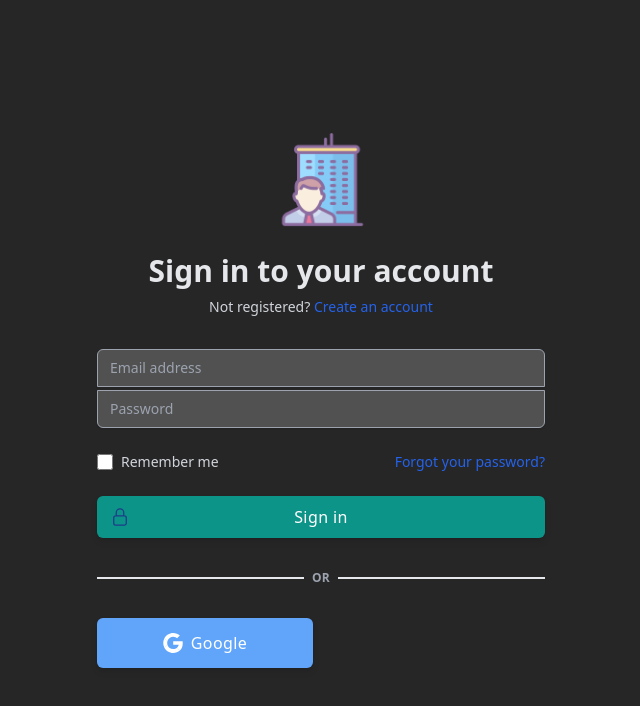
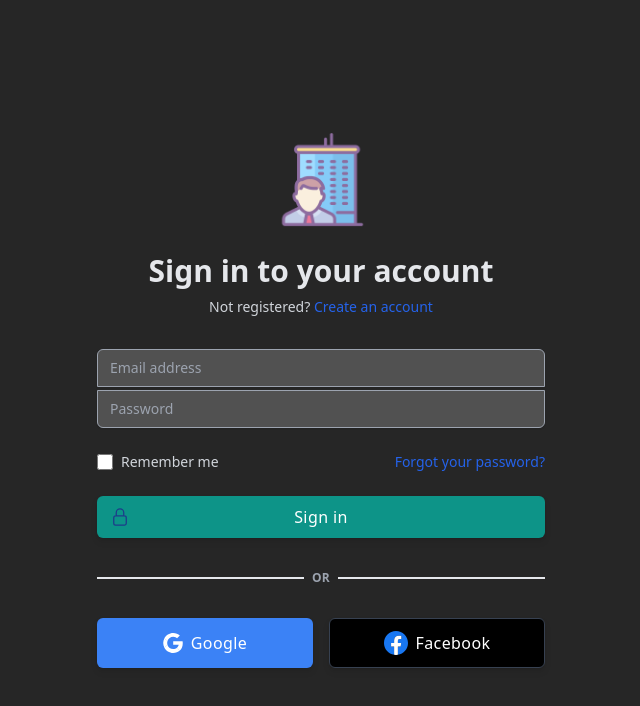
Before and after one commit to Nick-M1/job-application-tracker, a React (Vite) app: page /newapplication in a window 1280 px wide. Shown: the top 706 px of the page, without its empty margins (319-959 px from the left). Built offline with nearby package versions, Linux system fonts and the light colour scheme; no server answers.

Commit message:
facebook signin

```diff
--- /dev/null
+++ b/src/icons/FacebookIcon.tsx
@@ -0,0 +1,12 @@
+type Props = {
+    className?: string
+}
+
+export default function FacebookIcon({ className }: Props) {
+    return (
+        <svg className={className} xmlns="http://www.w3.org/2000/svg" data-name="Ebene 1" viewBox="0 0 1024 1024" id="facebook-logo-2019">
+            <path fill="#1877f2" d="M1024,512C1024,229.23016,794.76978,0,512,0S0,229.23016,0,512c0,255.554,187.231,467.37012,432,505.77777V660H302V512H432V399.2C432,270.87982,508.43854,200,625.38922,200,681.40765,200,740,210,740,210V336H675.43713C611.83508,336,592,375.46667,592,415.95728V512H734L711.3,660H592v357.77777C836.769,979.37012,1024,767.554,1024,512Z"></path>
+            <path fill="#fff" d="M711.3,660,734,512H592V415.95728C592,375.46667,611.83508,336,675.43713,336H740V210s-58.59235-10-114.61078-10C508.43854,200,432,270.87982,432,399.2V512H302V660H432v357.77777a517.39619,517.39619,0,0,0,160,0V660Z"></path>
+        </svg>
+    )
+}
--- a/src/pages/SigninPage.tsx
+++ b/src/pages/SigninPage.tsx
@@ -3,6 +3,7 @@ import ClosedLockIcon from "../icons/ClosedLockIcon";
 import {Provider} from "@supabase/supabase-js";
 import {supabase} from "../supabase_init";
 import {LOGO_IMG} from "../constants/assets-constants";
+import FacebookIcon from "../icons/FacebookIcon";
 
 async function signInProviderHandler(provider: Provider) {
     await supabase.auth.signInWithOAuth({ provider })
@@ -101,14 +102,14 @@ export default function SigninPage() {
                     </div>
 
                     <div className="grid grid-cols-2 gap-x-4">
-                        <button onClick={() => signInProviderHandler('google')} className="btn-primary px-0 btn-bouncy flex justify-center items-center bg-blue-400 hover:bg-blue-700 focus:ring-blue-700">
+                        <button onClick={() => signInProviderHandler('google')} className="btn-primary btn-bouncy flex justify-center items-center bg-blue-500 hover:bg-blue-700 focus:ring-blue-800">
                             <GoogleIcon className="mr-2 w-5 h-5" />
                             <span className="sr-only">Continue with</span> Google
                         </button>
-                        {/*<button onClick={() => signInWithProvider(facebookProvider)} className="bg-black hover:bg-gray-700 flex justify-center btn-bouncy btn-primary px-0 py-2 hover:ring-slate-700 focus:ring-slate-700 border border-gray-700">*/}
-                        {/*    <BsFacebook size={23} className="mr-2" />*/}
-                        {/*    <span className="sr-only">Continue with</span> Facebook*/}
-                        {/*</button>*/}
+                        <button onClick={() => signInProviderHandler('facebook')} className="bg-black hover:bg-gray-700 flex justify-center items-center btn-bouncy btn-primary hover:ring-slate-700 focus:ring-slate-700 border-gray-700">
+                            <FacebookIcon className="mr-2 w-6 h-6" />
+                            <span className="sr-only">Continue with</span> Facebook
+                        </button>
                     </div>
                 </div>
 
```
